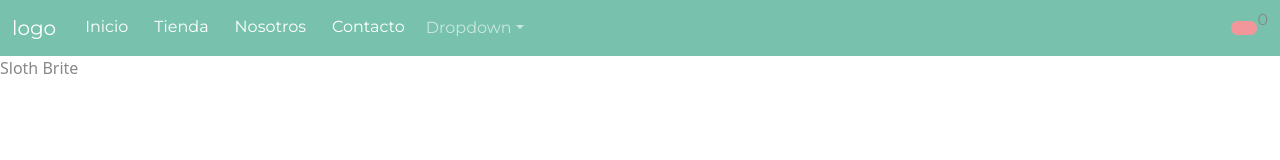
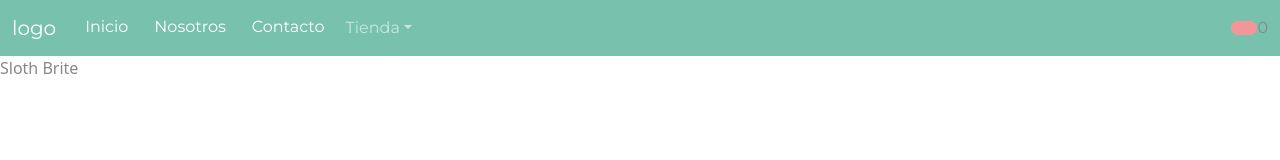
Before and after one commit to FaustinaVidal/slothBrite-ReactJS, a React (Create React App) app: page / in a window 1280 px wide. Shown: the top 160 px of the page. Built offline with nearby package versions, Linux system fonts and the light colour scheme; some icons are missing.

Commit message:
PreEntrega1-Vidal

```diff
--- a/src/components/CartWidget/CartWidget.jsx
+++ b/src/components/CartWidget/CartWidget.jsx
@@ -6,7 +6,7 @@
             <button className="btn btn-secondary my-2 my-sm-0" type="submit">
                 <span className="jam jam-shopping-cart" />
             </button>
-            <p>{cantidadCarrito}</p>
+            <span>{cantidadCarrito}</span>
         </>
     );
 }
--- a/src/components/Navbar/Categorias/Categorias.jsx
+++ b/src/components/Navbar/Categorias/Categorias.jsx
@@ -3,13 +3,14 @@
     return (
         <>
             <li className="nav-item dropdown">
-                <a className="nav-link dropdown-toggle" data-bs-toggle="dropdown" href="#" role="button" aria-haspopup="true" aria-expanded="false">Dropdown</a>
+                <a className="nav-link dropdown-toggle" data-bs-toggle="dropdown" href="#" role="button" aria-haspopup="true" aria-expanded="false">Tienda</a>
                 <div className="dropdown-menu">
-                    <a className="dropdown-item" href="#">Action</a>
-                    <a className="dropdown-item" href="#">Another action</a>
-                    <a className="dropdown-item" href="#">Something else here</a>
+                    <a className="dropdown-item" href="#">Gorros</a>
+                    <a className="dropdown-item" href="#">Remeras</a>
+                    <a className="dropdown-item" href="#">Canguros</a>
+                    <a className="dropdown-item" href="#">Camperas</a>
                     <div className="dropdown-divider" />
-                    <a className="dropdown-item" href="#">Separated link</a>
+                    <a className="dropdown-item" href="#">Ver todo</a>
                 </div>
             </li>
         </>
--- a/src/components/Navbar/Secciones/Secciones.jsx
+++ b/src/components/Navbar/Secciones/Secciones.jsx
@@ -6,11 +6,6 @@
             <li className="nav-item">
             <button type="button" className="btn btn-primary">
                 Inicio
-            </button>
-            </li>
-            <li className="nav-item">
-            <button type="button" className="btn btn-primary">
-                Tienda
             </button>
             </li>
             <li className="nav-item">
```
